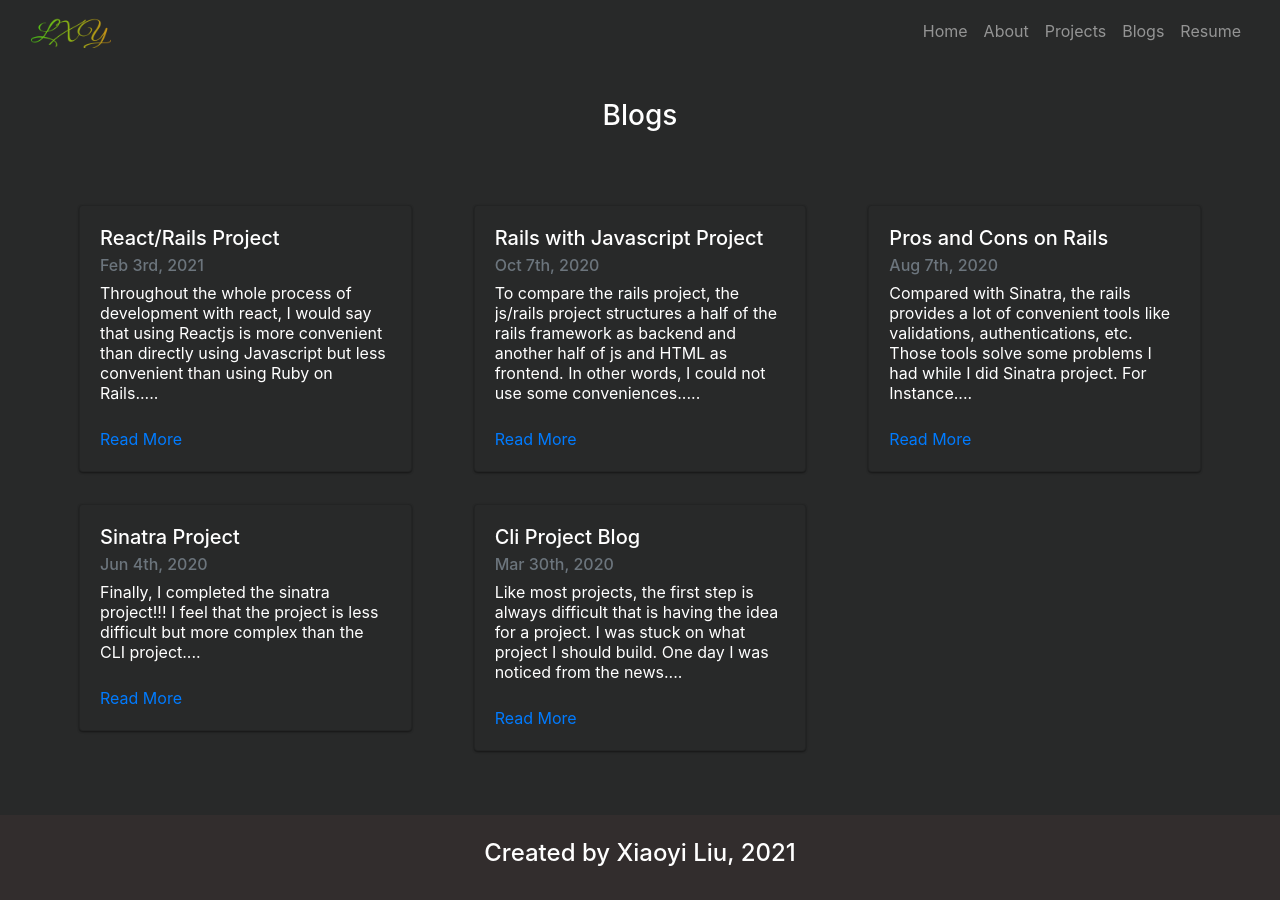
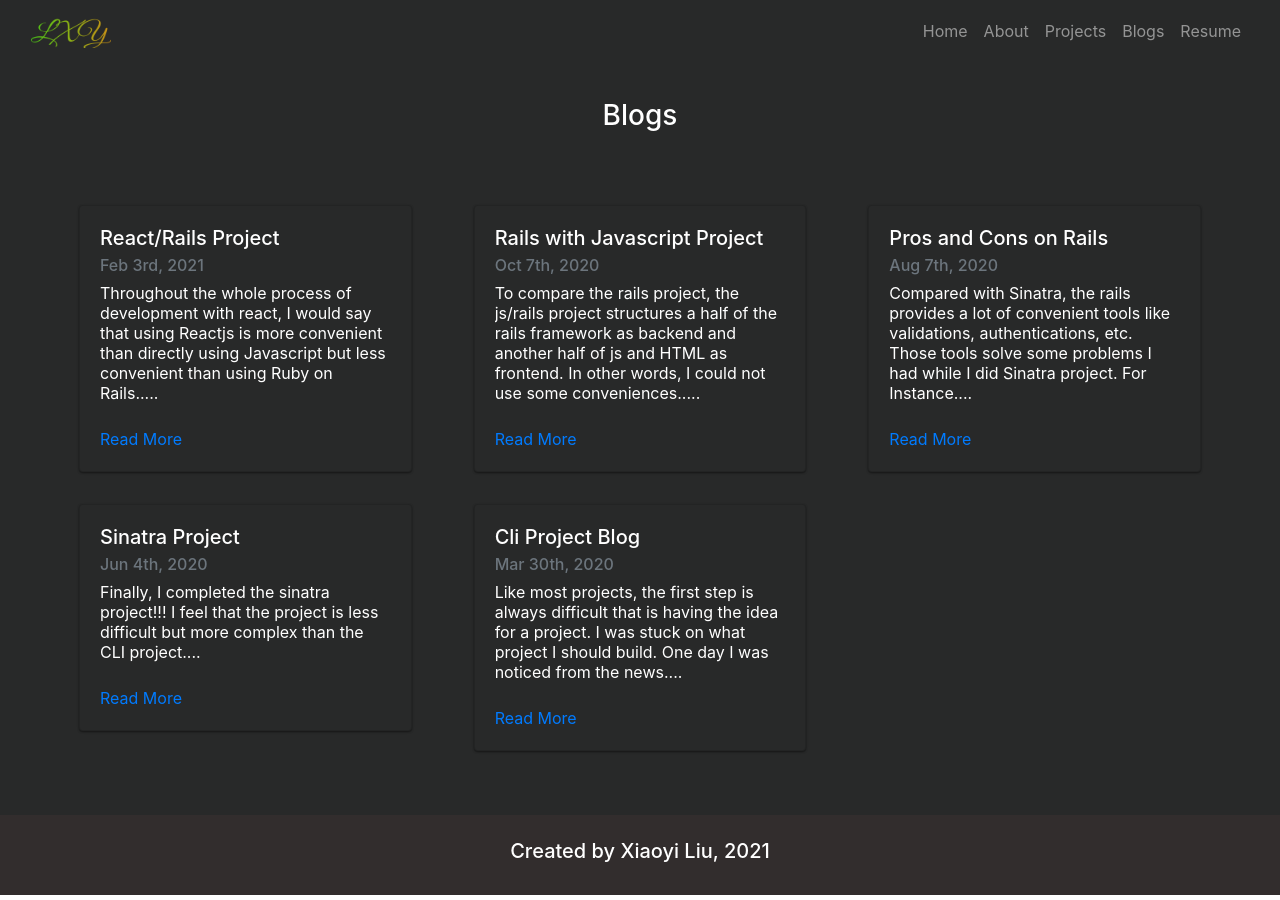
Before and after one commit to lxy878/lxy878.github.io, a Jekyll site: the page built from index.markdown, in a window 1280 px wide and 900 px high, scrolled down 2713 px. Built offline with Jekyll 4.4.1, drawn with Linux system fonts in a browser that asks for light colours; grey boxes are pictures that could not be loaded.

Commit message:
Update food

```diff
--- a/_includes/footer.html
+++ b/_includes/footer.html
@@ -1,5 +1,5 @@
 <footer class="footer-bg-color text-center">
     <br>
-    <h4>Created by Xiaoyi Liu, 2021</h4>
+    <h5>Created by Xiaoyi Liu, 2021</h5>
     <br>
 </footer>
```
